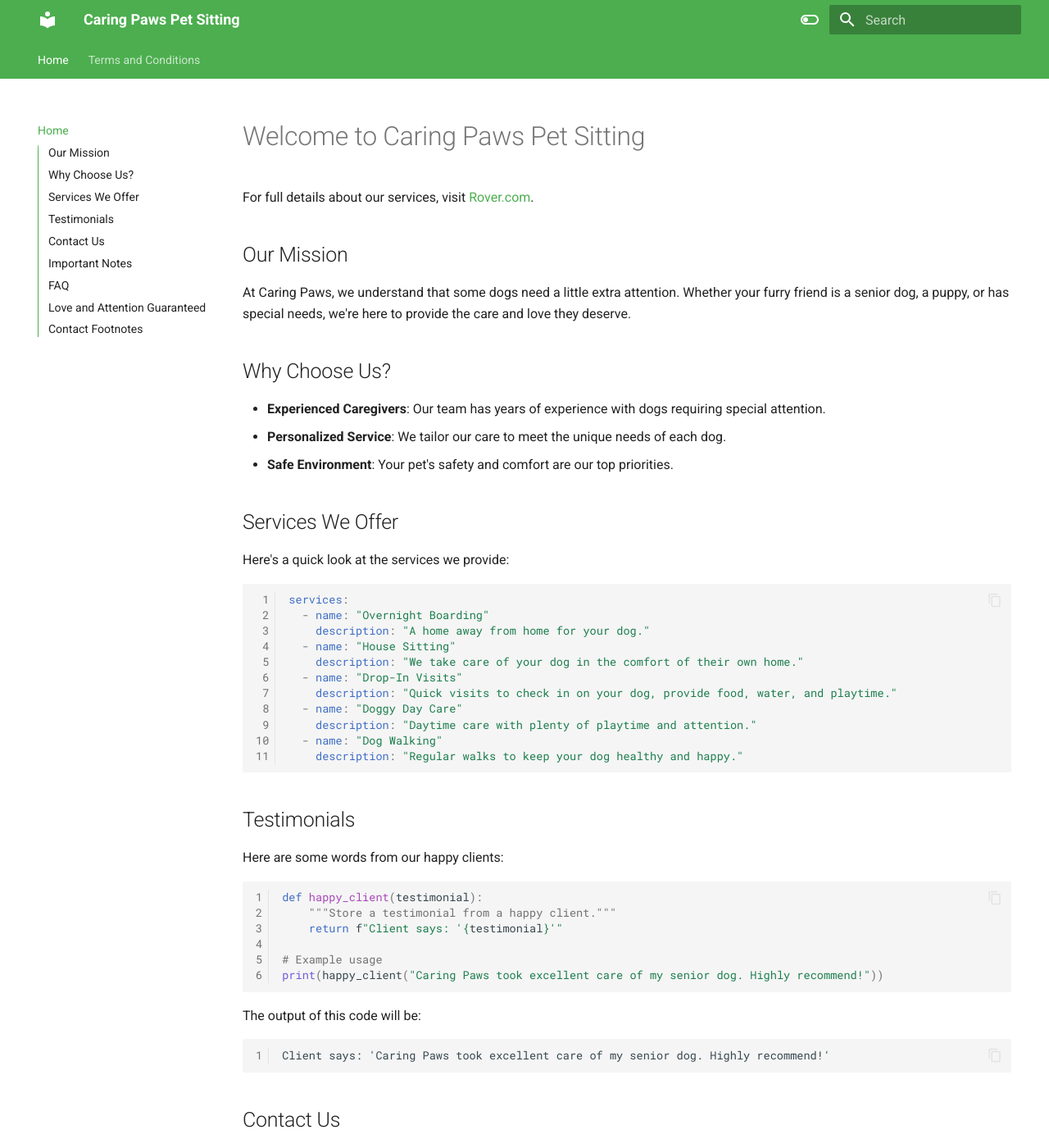
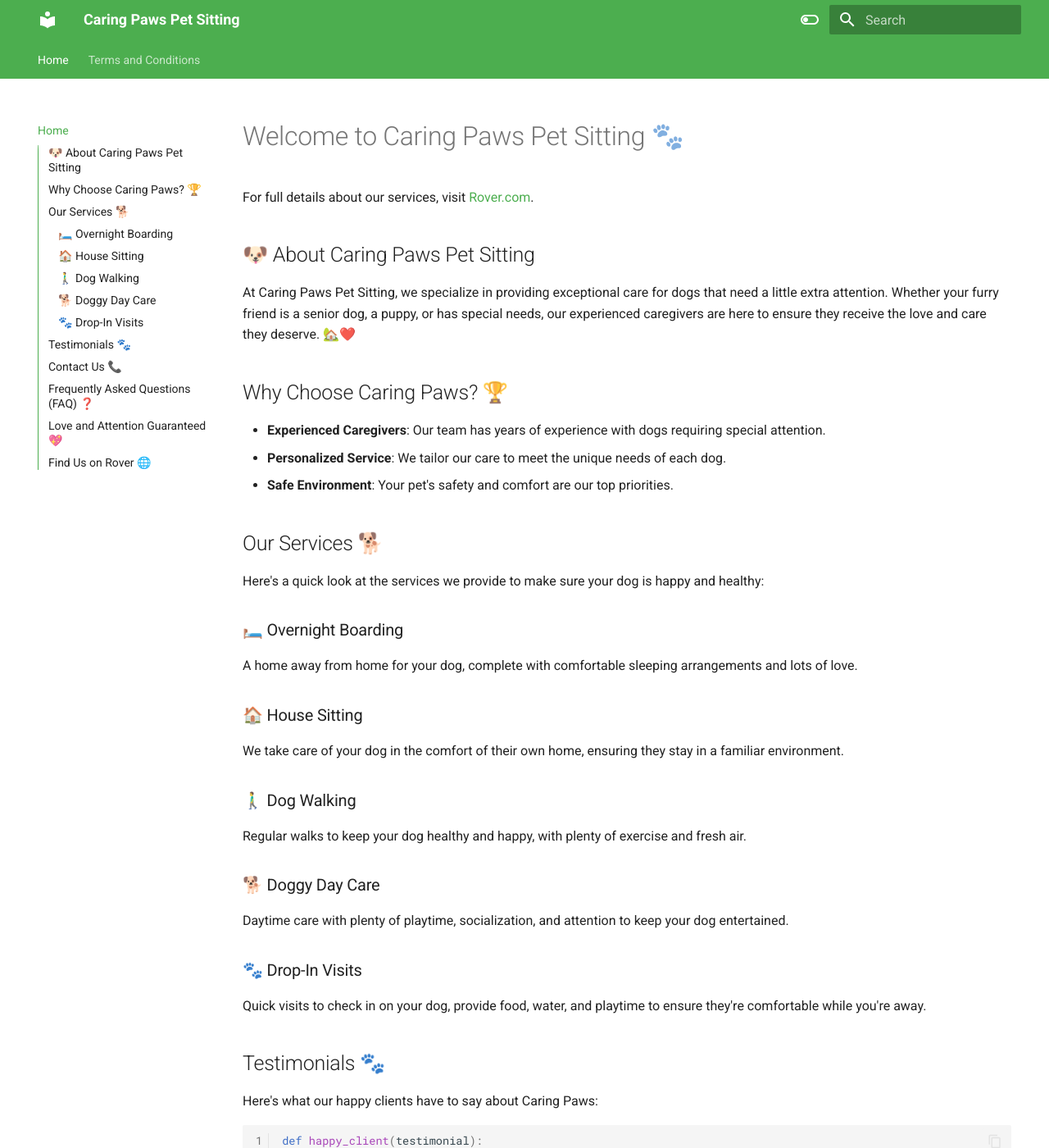
Before and after one commit to crazystorm720/mkdocs, an MkDocs documentation site: the page built from docs/index.md, in a window 1280 px wide and 1400 px high. Shown: the whole window at 82% size. Built offline with MkDocs 1.6.1 and Material for MkDocs 9.7.7, drawn with Linux system fonts in a browser that asks for light colours; nearby versions of some CDN libraries; some of the changed text lies outside the part shown.

Commit message:
site updates

````diff
--- a/docs/index.md
+++ b/docs/index.md
@@ -1,38 +1,39 @@
-# Welcome to Caring Paws Pet Sitting
+# Welcome to Caring Paws Pet Sitting 🐾
 
 For full details about our services, visit [Rover.com](https://www.rover.com).
 
-## Our Mission
+## 🐶 About Caring Paws Pet Sitting
 
-At Caring Paws, we understand that some dogs need a little extra attention. Whether your furry friend is a senior dog, a puppy, or has special needs, we're here to provide the care and love they deserve.
+At Caring Paws Pet Sitting, we specialize in providing exceptional care for dogs that need a little extra attention. Whether your furry friend is a senior dog, a puppy, or has special needs, our experienced caregivers are here to ensure they receive the love and care they deserve. 🏡❤️
 
-## Why Choose Us?
+## Why Choose Caring Paws? 🏆
 
 - **Experienced Caregivers**: Our team has years of experience with dogs requiring special attention.
 - **Personalized Service**: We tailor our care to meet the unique needs of each dog.
 - **Safe Environment**: Your pet's safety and comfort are our top priorities.
 
-## Services We Offer
+## Our Services 🐕
 
-Here's a quick look at the services we provide:
+Here's a quick look at the services we provide to make sure your dog is happy and healthy:
 
-```yaml
-services:
-  - name: "Overnight Boarding"
-    description: "A home away from home for your dog."
-  - name: "House Sitting"
-    description: "We take care of your dog in the comfort of their own home."
-  - name: "Drop-In Visits"
-    description: "Quick visits to check in on your dog, provide food, water, and playtime."
-  - name: "Doggy Day Care"
-    description: "Daytime care with plenty of playtime and attention."
-  - name: "Dog Walking"
-    description: "Regular walks to keep your dog healthy and happy."
-```
+### 🛏️ Overnight Boarding
+A home away from home for your dog, complete with comfortable sleeping arrangements and lots of love.
 
-## Testimonials
+### 🏠 House Sitting
+We take care of your dog in the comfort of their own home, ensuring they stay in a familiar environment.
 
-Here are some words from our happy clients:
+### 🚶‍♂️ Dog Walking
+Regular walks to keep your dog healthy and happy, with plenty of exercise and fresh air.
+
+### 🐕 Doggy Day Care
+Daytime care with plenty of playtime, socialization, and attention to keep your dog entertained.
+
+### 🐾 Drop-In Visits
+Quick visits to check in on your dog, provide food, water, and playtime to ensure they're comfortable while you're away.
+
+## Testimonials 🐾
+
+Here's what our happy clients have to say about Caring Paws:
 
 ```python
 def happy_client(testimonial):
@@ -49,23 +50,15 @@ The output of this code will be:
 Client says: 'Caring Paws took excellent care of my senior dog. Highly recommend!'
 ```
 
-## Contact Us
+## Contact Us 📞
 
-You can also reach out to us directly using the following information:
+Feel free to reach out to us with any questions or to book our services:
 
-```yaml
-contact:
-  email: caringpaws@example.com
-  phone: 555-1234
-  address: "123 Pet Lane, Dogtown, USA"
-```
+- **Email**: caringpaws@example.com
+- **Phone**: 555-1234
+- **Address**: 123 Pet Lane, Dogtown, USA
 
-## Important Notes
-
-!!! note
-    Please ensure your dog is up-to-date on vaccinations before booking a stay with us.
-
-## FAQ
+## Frequently Asked Questions (FAQ) ❓
 
 <details>
 <summary>What do I need to bring for my dog's stay?</summary>
@@ -81,17 +74,17 @@ Yes, we are experienced in administering medications, including injections, pill
 
 </details>
 
-## Love and Attention Guaranteed
+## Love and Attention Guaranteed 💖
 
-We highlight your dog's needs using the `pymdownx.mark` extension. Here is some ==extra special care== your dog will receive:
+At Caring Paws, we ensure your dog receives ==extra special care==:
 
 - Individual playtime
 - Regular potty breaks
 - Administering medications as needed
 - Extra cuddles and attention
 
-## Contact Footnotes
+For more detailed policies, check out our [terms and conditions](terms.md).
 
-For more detailed policies, check out our [terms and conditions](terms.md)[^1].
+## Find Us on Rover 🌐
 
-[^1]: Detailed policies and terms of service for Caring Paws Pet Sitting.
+Discover more about our services and book your pet's stay at [Rover.com](https://www.rover.com).
````
Also changed, not shown: site/index.html, site/search/search_index.json.
